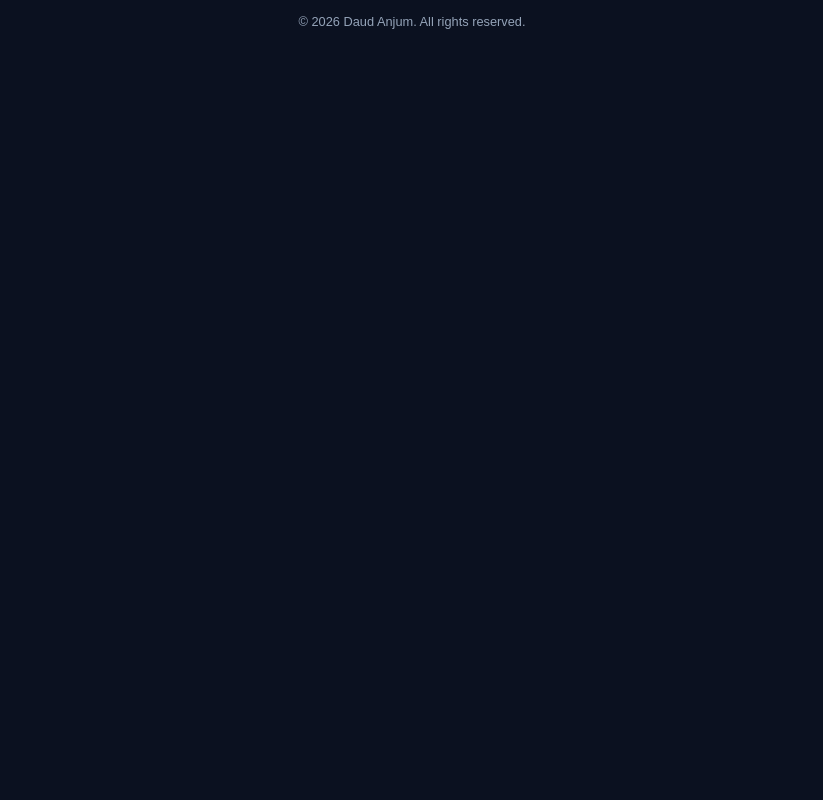
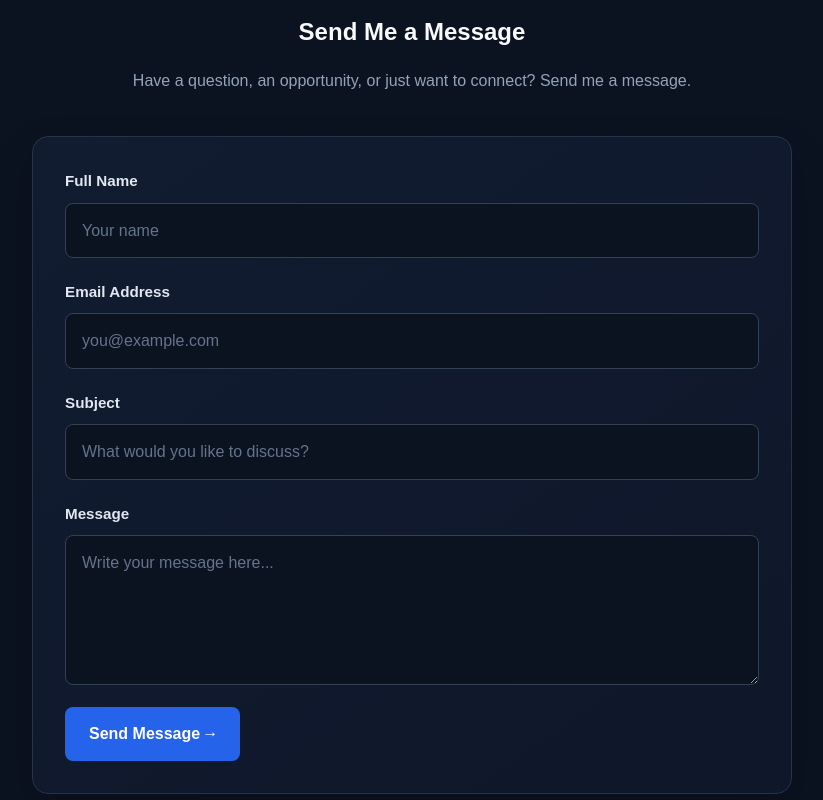
Before and after one commit to david-ptrk/Portfolio, a React app: page / in a window 1280 px wide. Shown: the part 2680-3480 px from the top of the page, without its empty margins (228-1051 px from the left). Before the commit the page ends 2741 px from the top, so only its background shows below. Built offline with nearby package versions, Linux system fonts and the light colour scheme; the HTML template or start-up script is replaced by a standard one.

Commit message:
feat: add contact message form

```diff
--- a/src/App.css
+++ b/src/App.css
@@ -1,3 +1,7 @@
+* {
+    /* outline: 1px dashed red; */
+}
+
 /* Navbar */
 .navbar {
     max-width: 1120px;
--- a/src/App.jsx
+++ b/src/App.jsx
@@ -6,6 +6,7 @@ import About from "./components/About";
 import Contact from "./components/Contact";
 import Footer from "./components/Footer";
 import BackToTop from "./components/BackToTop";
+import MessageForm from "./components/MessageForm";
 
 function App() {
   return (
@@ -17,6 +18,7 @@ function App() {
         <Projects />
         <About />
         <Contact />
+        <MessageForm />
       </main>
 
       <Footer />
--- /dev/null
+++ b/src/components/MessageForm.css
@@ -0,0 +1,151 @@
+.message-section {
+    padding: 100px 8%;
+    background: #0b1220;
+    color: #e2e8f0;
+}
+
+.message-container {
+    max-width: 760px;
+    margin: 0 auto;
+}
+
+.message-heading {
+    margin-bottom: 40px;
+    text-align: center;
+}
+
+.message-eyebrow {
+    display: inline-block;
+    margin-bottom: 14px;
+    color: #60a5fa;
+    font-size: 0.85rem;
+    font-weight: 700;
+    letter-spacing: 2px;
+}
+
+.message-heading h2 {
+    margin: 0 0 16px;
+    color: #f8fafc;
+    font-size: clamp(2rem 5vw, 3rem);
+}
+
+.message-heading p {
+    max-width: 560px;
+    margin: 0 auto;
+    color: #94a3b8;
+    line-height: 1.8;
+}
+
+.message-form {
+    display: flex;
+    flex-direction: column;
+    gap: 22px;
+    padding: 32px;
+    border: 1px solid #263449;
+    border-radius: 16px;
+    background: linear-gradient(145deg, #111c30, #0f172a);
+    box-shadow: 0 16px 40px rgb(0 0 0 / 15%);
+}
+
+.message-field {
+    display: flex;
+    flex-direction: column;
+    gap: 9px;
+}
+
+.message-field label {
+    color: #e2e8f0;
+    font-size: 0.95rem;
+    font-weight: 600;
+}
+
+.message-field input, .message-field textarea {
+    width: 100%;
+    box-sizing: border-box;
+    padding: 14px 16px;
+    border: 1px solid #334155;
+    border-radius: 8px;
+    outline: none;
+    background: #0b1220;
+    color: #f1f5f9;
+    font: inherit;
+    transition:
+        border-color 0.2s ease,
+        box-shadow 0.2s ease;
+}
+
+.message-field input::placeholder,
+.message-field textarea::placeholder {
+    color: #64748b;
+}
+
+.message-field input:focus,
+.message-field textarea:focus {
+    border-color: #3b82f6;
+    box-shadow: 0 0 0 3px rgb(59 130 246 / 15%);
+}
+
+.message-field textarea {
+    min-height: 150px;
+    resize: vertical;
+}
+
+.message-submit {
+    align-self: flex-start;
+    padding: 14px 24px;
+    border: none;
+    border-radius: 8px;
+    background: #2563eb;
+    color: #ffffff;
+    font: inherit;
+    font-weight: 600;
+    cursor: pointer;
+    transition:
+        background 0.2s ease,
+        transform 0.2s ease;
+}
+
+.message-submit:hover:not(:disabled) {
+    background: #3b82f6;
+    transform: translateY(-2px);
+}
+
+.message-submit:disabled {
+    cursor: wait;
+    opacity: 0.7;
+}
+
+.message-status {
+    margin: 0;
+    font-size: 0.95rem;
+    line-height: 1.6;
+}
+
+.message-status.success {
+    color: #4ade80;
+}
+
+.message-status.error {
+    color: #f87171;
+}
+
+@media (max-width: 600px) {
+    .message-section {
+        padding: 70px 5%;
+    }
+
+    .message-form {
+        padding: 22px 18px;
+    }
+
+    .message-submit {
+        width: 100%;
+    }
+}
+
+.message-section button span {
+    display: inline-block;
+    position: relative;
+    top: -2px;
+    left: 2px;
+}
--- /dev/null
+++ b/src/components/MessageForm.jsx
@@ -0,0 +1,97 @@
+import { useState } from "react";
+import './MessageForm.css';
+
+const FORMSPREE_ENDPOINT = 'https://formspree.io/f/mvkkkbaq';
+
+function MessageForm() {
+    const [isSubmitting, setIsSubmitting] = useState(false);
+    const [status, setStatus] = useState('');
+
+    async function handleSubmit(event) {
+        event.preventDefault();
+
+        const form = event.currentTarget;
+        setIsSubmitting(true);
+        setStatus('');
+
+        try {
+            const response = await fetch(FORMSPREE_ENDPOINT, {
+                method: 'POST',
+                body: new FormData(form),
+                headers: {
+                    Accept: 'application/json',
+                },
+            });
+
+            if (response.ok) {
+                setStatus('success');
+                form.reset();
+            } else {
+                setStatus('error');
+            }
+        } catch {
+            setStatus('error');
+        } finally {
+            setIsSubmitting(false);
+        }
+    }
+
+    return (
+        <section className="message-section" id="message">
+            <div className="message-container">
+                <div className="message-heading">
+                    <h2>Send Me a Message</h2>
+                    <p>
+                        Have a question, an opportunity, or just want to connect?
+                        Send me a message.
+                    </p>
+                </div>
+
+                <form className="message-form" onSubmit={handleSubmit}>
+                    <div className="message-field">
+                        <label htmlFor="message-name">Full Name</label>
+                        <input id="message-name" name="name" type="text" placeholder="Your name" autoComplete="name" required maxLength={100} />
+                    </div>
+
+                    <div className="message-field">
+                        <label htmlFor="message-email">Email Address</label>
+                        <input id="message-email" name="email" type="email" placeholder="you@example.com" autoComplete="email" required maxLength={254} />
+                    </div>
+
+                    <div className="message-field">
+                        <label htmlFor="message-subject">Subject</label>
+                        <input id="message-subject" name="subject" type="text" placeholder="What would you like to discuss?" maxLength={150} />
+                    </div>
+
+                    <div className="message-field">
+                        <label htmlFor="message-content">Message</label>
+                        <textarea id="message-content" name="message" placeholder="Write your message here..." rows={0} required maxLength={5000} />
+                    </div>
+
+                    <button
+                        className="message-submit"
+                        type="submit"
+                        disabled={isSubmitting}
+                    >
+                        {isSubmitting ? 'Sending...' : 'Send Message'}
+                        {!isSubmitting && <span aria-hidden="true">{"\u2192"}</span>}
+                    </button>
+
+                    {status === 'success' && (
+                        <p className="message-status success" role="status">
+                            Your message has been sent successfully. Thank you!
+                        </p>
+                    )}
+
+                    {status === 'error' && (
+                        <p className="message-status error" role="alert">
+                            Something went wrong. Please try again later.
+                        </p>
+                    )}
+                </form>
+            </div>
+        </section>
+    );
+}
+
+export default MessageForm;
```
